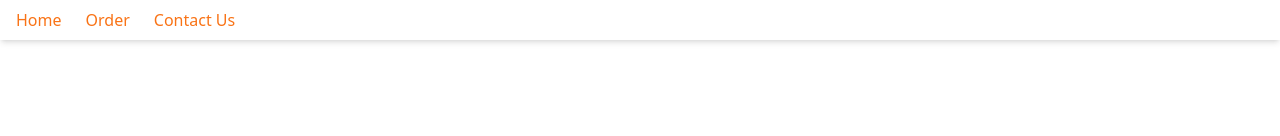
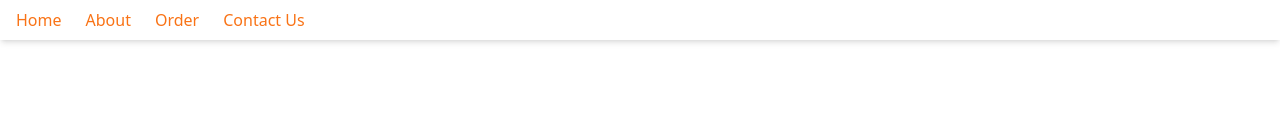
Before and after one commit to zlrkw11/shiba_inu, a Next.js app: page / in a window 1280 px wide. Shown: the top 136 px of the page. Built offline with nearby package versions, Linux system fonts and the light colour scheme.

Commit message:
navbar page

```diff
--- a/components/navbar.tsx
+++ b/components/navbar.tsx
@@ -10,7 +10,7 @@ const Navbar = () => {
 
   return (
     <nav className="">
-      <div className="sm:hidden">
+      <div className="sm:hidden flex">
         <Button
           onClick={toggleNav}
           variant="outline"
@@ -26,20 +26,26 @@ const Navbar = () => {
         } md:flex md:flex-row items-center gap-4 pl-4 shadow-md pt-2 pb-2`}
       >
         <Link
-          href="/"
+          href="#home"
           className="text-decoration-none hover:text-black text-orange-500"
         >
           Home
         </Link>
         <Link
-          href="/tutors"
+          href="#about"
+          className="text-decoration-none hover:text-black text-orange-500"
+        >
+          About
+        </Link>
+        <Link
+          href="#order"
           className="text-decoration-none hover:text-black text-orange-500"
         >
           Order
         </Link>
 
         <Link
-          href="/contact"
+          href="#contact"
           className="text-decoration-none hover:text-black text-orange-500"
         >
           Contact Us
```
